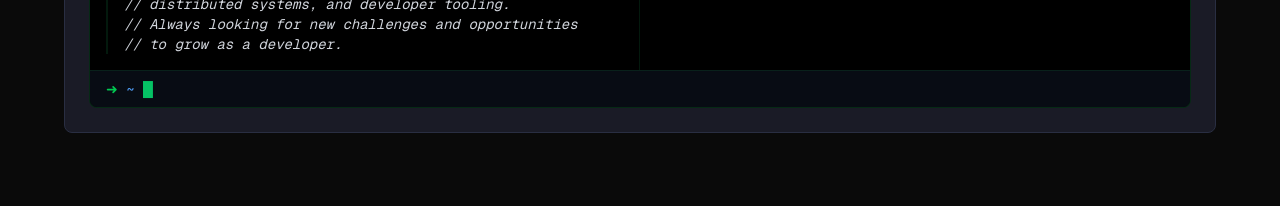
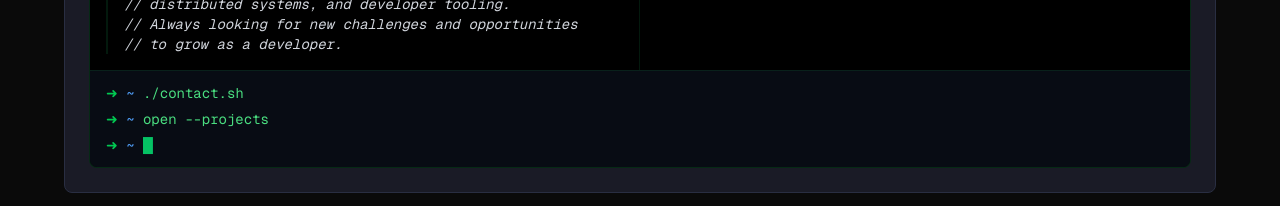
Before and after one commit to an4rky1/portfolio, a Next.js app: page / in a window 1280 px wide. Shown: the part 1237-1443 px from the top of the page. Built offline with nearby package versions, Linux system fonts and the light colour scheme.

Commit message:
feat: about section — markdown commands + CTA (./contact.sh, open --projects)

```diff
--- a/app/page.tsx
+++ b/app/page.tsx
@@ -193,7 +193,7 @@ function AboutSection() {
       <div className="max-w-6xl mx-auto">
         <div className="space-y-8">
           <h2 className="section-title text-white">
-            <span className="highlight">$</span> cat RESUME.CS
+              <span className="highlight">$</span> cat ABOUT_ME.md
           </h2>
 
           <div className="bg-[#1a1b26] border border-[#292e42] rounded-lg p-6 overflow-x-auto">
--- a/components/CodeResume.tsx
+++ b/components/CodeResume.tsx
@@ -280,7 +280,7 @@ export default function CodeResume() {
           <div className="text-green-400 mb-2">
             <span className="text-green-500">➜</span>{" "}
             <span className="text-blue-400">~</span>{" "}
-            <span className="text-green-400">cat</span> about_me.ts
+            <span className="text-green-400">cat</span> about_me.md
           </div>
           <div className="text-green-300 leading-5 pl-4 border-l-2 border-green-900/30 text-sm">
             {aboutLines.map((line, i) => (
@@ -320,12 +320,34 @@ export default function CodeResume() {
         )}
       </div>
 
-      {/* Bottom prompt */}
+      {/* Bottom prompt with CTA */}
       {skillsDone && (
-        <div className="px-4 py-2 border-t border-green-900/30 bg-gray-900/50 text-green-400 animate-fade-in">
-          <span className="text-green-500">➜</span>{" "}
-          <span className="text-blue-400">~</span>{" "}
-          <span className="animate-pulse text-green-400">█</span>
+        <div className="px-4 py-3 border-t border-green-900/30 bg-gray-900/50 text-green-400 animate-fade-in space-y-1.5">
+          <div>
+            <span className="text-green-500">➜</span>{" "}
+            <span className="text-blue-400">~</span>{" "}
+            <a
+              href="#contact"
+              className="text-green-400 hover:text-accent underline underline-offset-2 decoration-green-900/50 transition-colors"
+            >
+              ./contact.sh
+            </a>
+          </div>
+          <div>
+            <span className="text-green-500">➜</span>{" "}
+            <span className="text-blue-400">~</span>{" "}
+            <a
+              href="#projects"
+              className="text-green-400 hover:text-accent underline underline-offset-2 decoration-green-900/50 transition-colors"
+            >
+              open --projects
+            </a>
+          </div>
+          <div>
+            <span className="text-green-500">➜</span>{" "}
+            <span className="text-blue-400">~</span>{" "}
+            <span className="animate-pulse text-green-400">█</span>
+          </div>
         </div>
       )}
     </div>
```
